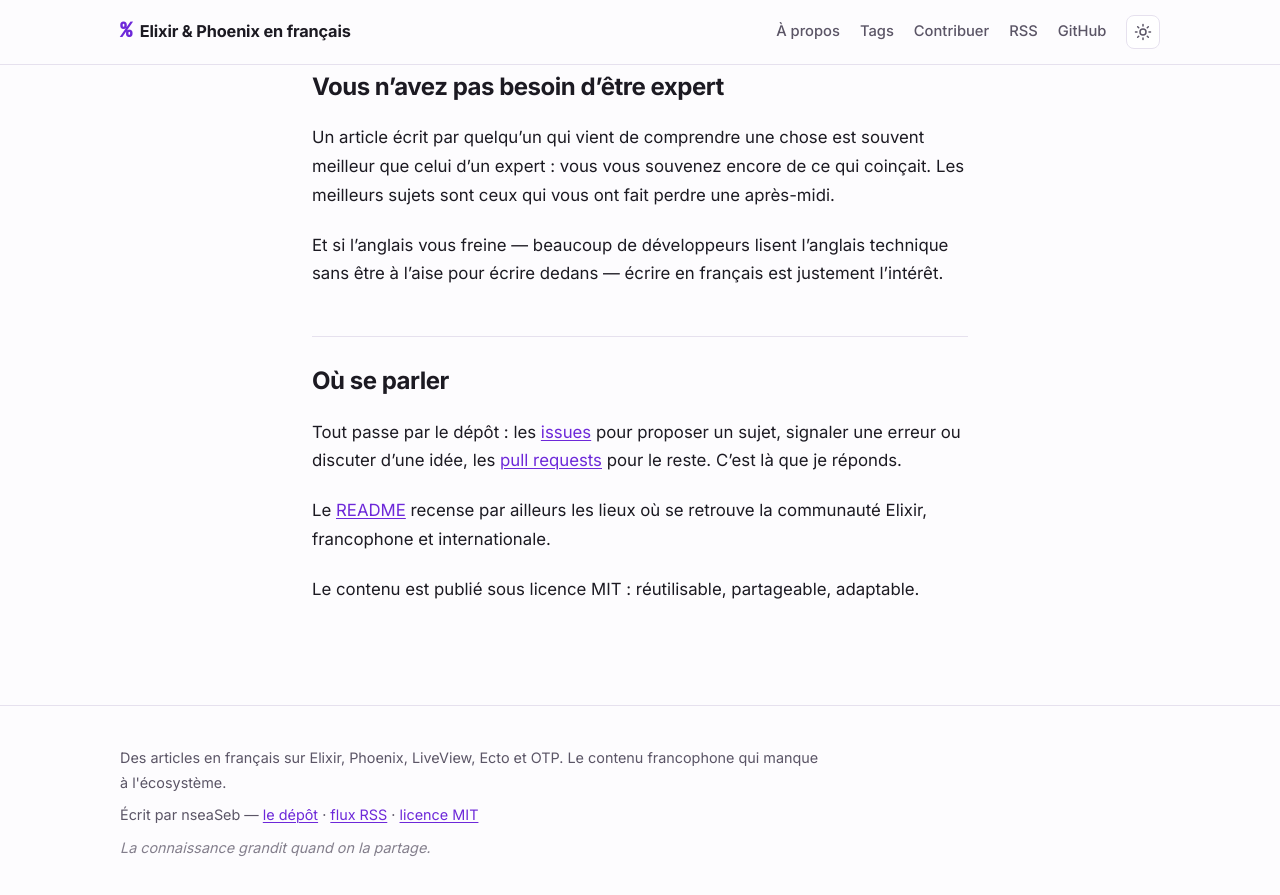
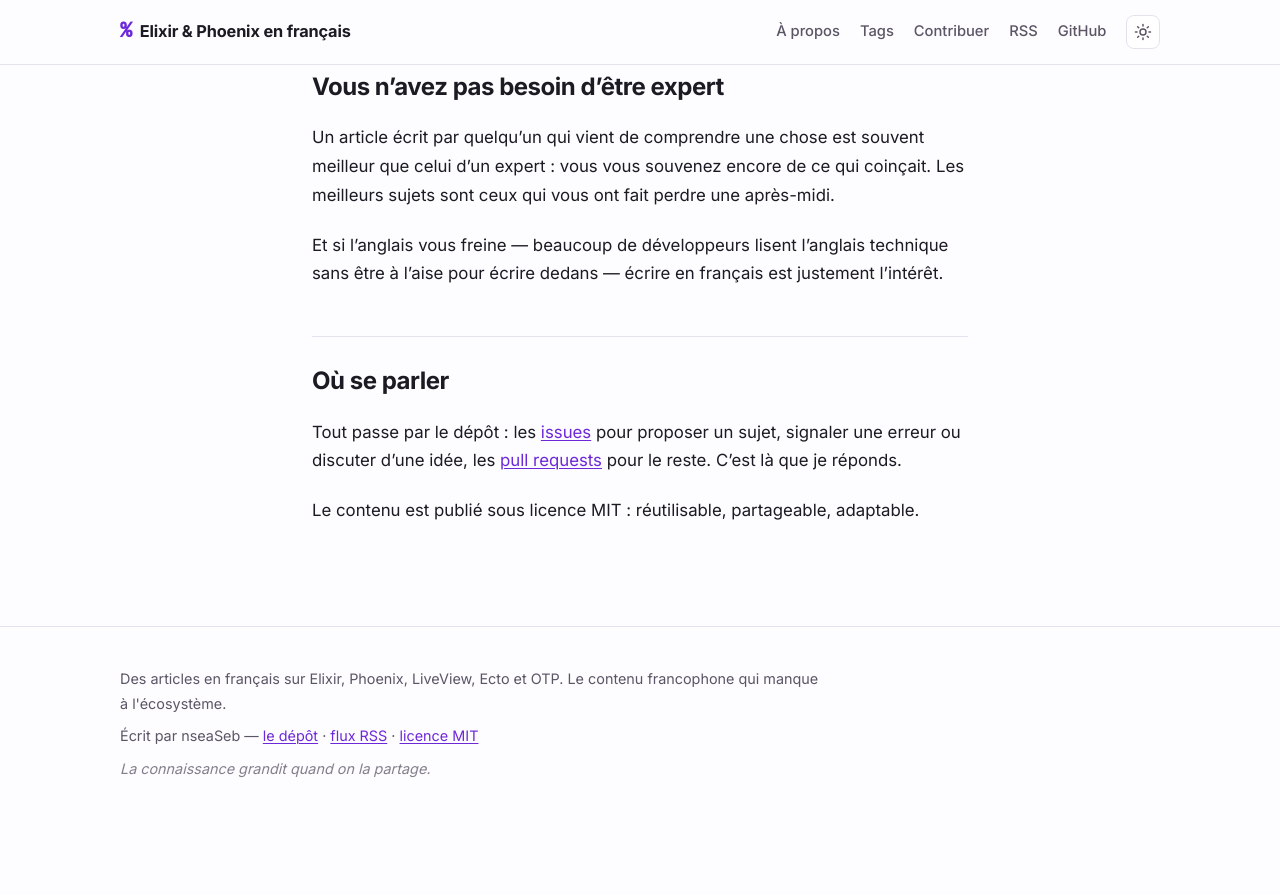
Before and after one commit to nseaSeb/ElixirPhoenixRessources, a Jekyll site: the page built from docs/contribuer.md, in a window 1280 px wide and 900 px high, scrolled down 1186 px. Shown: the top 895 px of the window. Built offline with Jekyll 4.4.1, drawn with Linux system fonts in a browser that asks for light colours; after the commit the page ends 2007 px from its top, so only the background shows below that.

Commit message:
fix: retire le Discord Elixir FR et le meetup paris.ex du dépôt
Le mainteneur n'est actif sur aucun des deux. Les laisser recensés, même
comme simples ressources, faisait porter au dépôt une caution qu'il n'a
pas à donner.

La section Communauté du README conserve les points de rendez-vous
généralistes de l'écosystème : Elixir Forum, Discord officiel, wiki des
meetups, genserver.social.

Co-Authored-By: Claude Opus 5 (1M context) <noreply@anthropic.com>
Claude-Session: https://claude.ai/code/session_01LZ2KDcLoX52APzLkmmjLu7

```diff
--- a/docs/contribuer.md
+++ b/docs/contribuer.md
@@ -32,6 +32,4 @@ Et si l'anglais vous freine — beaucoup de développeurs lisent l'anglais techn
 
 Tout passe par le dépôt : les [issues]({{ site.repository | prepend: "https://github.com/" }}/issues) pour proposer un sujet, signaler une erreur ou discuter d'une idée, les [pull requests]({{ site.repository | prepend: "https://github.com/" }}/pulls) pour le reste. C'est là que je réponds.
 
-Le [README]({{ site.repository | prepend: "https://github.com/" }}#readme) recense par ailleurs les lieux où se retrouve la communauté Elixir, francophone et internationale.
-
 Le contenu est publié sous licence MIT : réutilisable, partageable, adaptable.
```
Also changed, not shown: CONTRIBUTING.md (+0 -2 lines), README.md.
